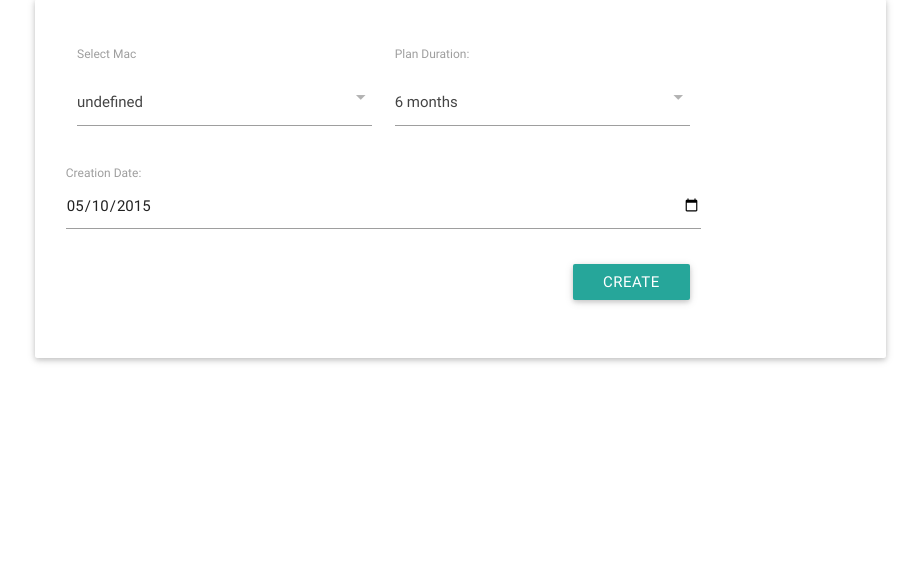
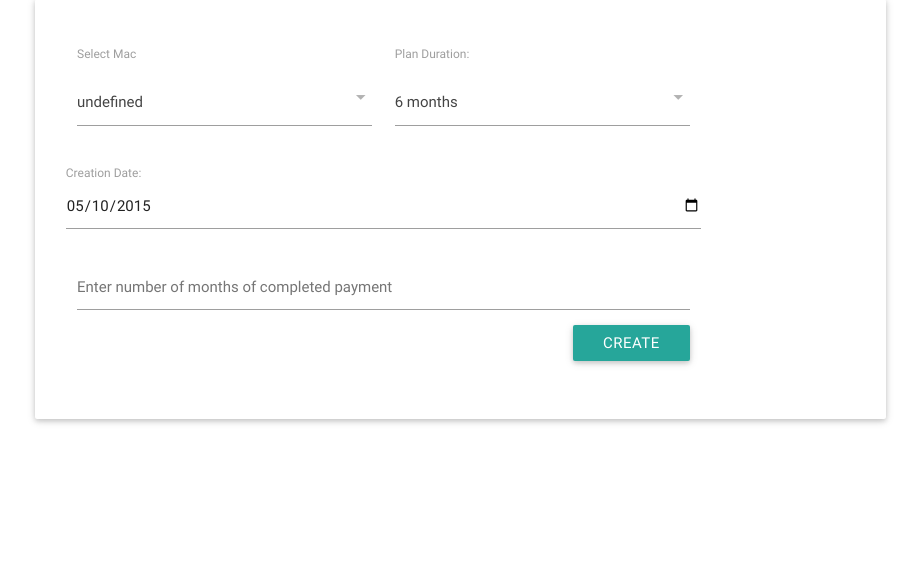
Before and after one commit to emmanuel-isaac/macPay, a Django app: template templates/create-plan.html in a window 1280 px wide. Shown: the part 199-764 px from the top of the page, without its empty margins (180-1100 px from the left). Run offline with Django 3.2, Linux system fonts and the light colour scheme; the template is opened without the code that fills it, so the values that code supplies are empty; some libraries are stand-ins or nearby versions.

Commit message:
Use create_plan_history function with info provided by user Add input element to receive additional information from user

```diff
--- a/apps/payment/views.py
+++ b/apps/payment/views.py
@@ -41,6 +41,12 @@ class CreatePlanView(View):
             fellow = Fellow.objects.get(pk=pk)
             fellow.computer = mac
             fellow.save()
+            try:
+                prior_payment = int(request.POST.get('prior_pays', ''))
+                if prior_payment:
+                    create_payment_history(prior_payment, fellow)
+            except Exception, e:
+                pass
             request.session['status'] = 'create'
             return HttpResponseRedirect(reverse('success'))
         else:
--- a/templates/create-plan.html
+++ b/templates/create-plan.html
@@ -51,6 +51,10 @@
                     <input type="date" id="date" name="date_created" placeholder="Select Date">
                 </div>
 
+                <div class="col s6">
+                    <input type='number' name='prior_pays' id='Prior Pays' placeholder='Enter number of months of completed payment'>
+                </div>
+
                 <div class="create-button">
                     <button class="btn waves-effect waves-light" name="action" type="submit">Create
                     </button>
```
